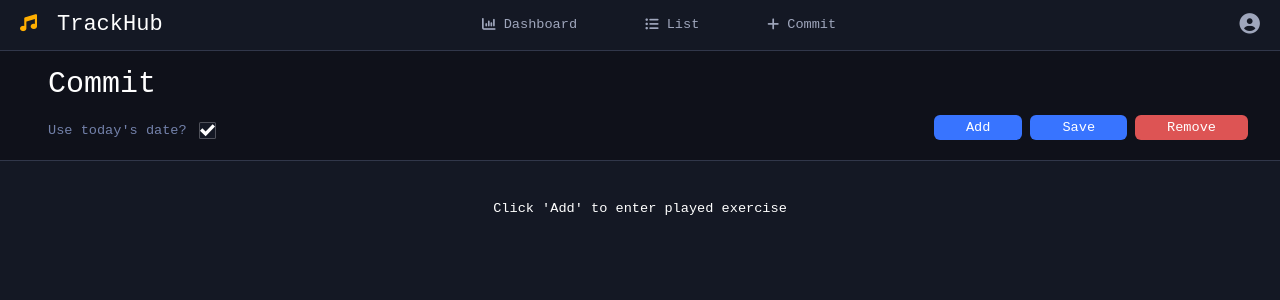
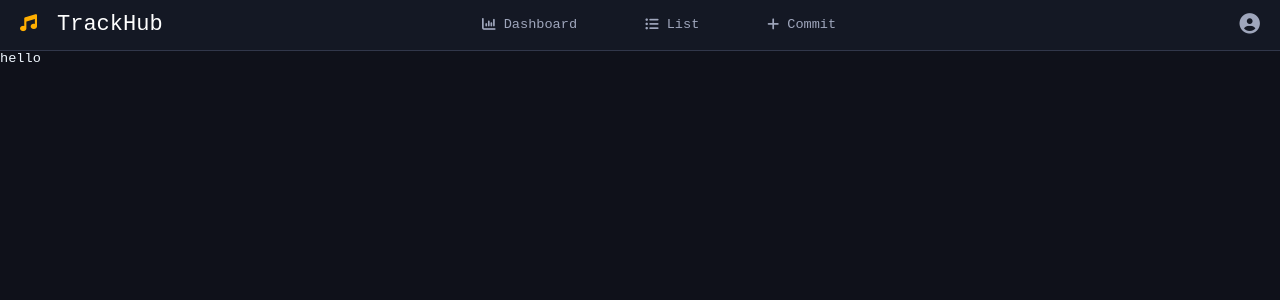
Before and after one commit to Sergestos/TrackHub, an Angular app in the folder App/trackhub/: page /app/list in a window 1280 px wide. Before the commit this address led to /app/commit. Shown: the top 300 px of the page. Built offline with nearby package versions, Linux system fonts and the light colour scheme.

Commit message:
Module refactoring, add list component

```diff
--- a/App/trackhub/src/app/moduls/spa-routing.module.ts
+++ b/App/trackhub/src/app/app-routing.module.ts
@@ -1,11 +1,14 @@
 import { NgModule } from '@angular/core';
 import { RouterModule, Routes } from '@angular/router';
-import { CommitComponent } from './commit/commit.component';
 
-const routes:Routes = [
+const routes: Routes = [
     {
         path: 'app/commit',
-            loadChildren: () => import('./commit/commit.module').then(m => m.CommitModule)
+            loadChildren: () => import('./moduls/commit/commit.module').then(m => m.CommitModule)
+    },
+    {
+        path: 'app/list',
+            loadChildren: () => import('./moduls/list/list.module').then(m => m.ListModule)
     },
     {
         path: '', redirectTo: 'app/commit', pathMatch: 'full'
@@ -18,4 +21,4 @@ const routes:Routes = [
     imports: [RouterModule.forRoot(routes)],
     exports: [RouterModule]
 })
-export class SpaRoutingModule { }
+export class AppRoutingModule { }
--- a/App/trackhub/src/app/app.component.html
+++ b/App/trackhub/src/app/app.component.html
@@ -1,3 +1 @@
-<trh-spa-container>
-
-</trh-spa-container>
+<trh-app-container></trh-app-container>
--- a/App/trackhub/src/app/moduls/spa-container/spa-container.component.css
+++ b/App/trackhub/src/app/moduls/app-container/app-container.component.css
@@ -65,3 +65,11 @@ p {
     min-height: 70vh;
     margin-bottom: 5vh;
 }
+
+a:link,
+a:visited,
+a:hover,
+a:active {
+  text-decoration: none;
+  color: var(--color-low-ascent);
+}
--- a/App/trackhub/src/app/moduls/spa-container/spa-container.component.html
+++ b/App/trackhub/src/app/moduls/app-container/app-container.component.html
@@ -12,11 +12,11 @@
             </div>
             <div class="nav-item">
                 <i class="fa-solid fa-list-ul"></i>
-                <p>List</p>
+                <a routerLink="/app/list">List</a>
             </div>
             <div class="nav-item">
                 <i class="fa-solid fa-plus"></i>
-                <p>Commit</p>
+                <a routerLink="/app/commit">Commit</a>
             </div>
         </div>
         <i class="fa-solid fa-circle-user fa-xl menu-i"></i>
--- /dev/null
+++ b/App/trackhub/src/app/moduls/list/list.component.html
@@ -0,0 +1,3 @@
+<p style="color: aliceblue;">
+    hello
+</p>
```
Also changed, not shown: App/trackhub/src/app/app.module.ts (+5 -3 lines), App/trackhub/src/app/moduls/app-container/app-container.component.ts (added, +10 -0 lines), App/trackhub/src/app/moduls/list/list.component.ts (added, +10 -0 lines), App/trackhub/src/app/moduls/list/list.module.ts (added, +28 -0 lines), App/trackhub/src/app/moduls/spa-container/spa-container.component.ts (deleted, +0 -10 lines), App/trackhub/src/app/moduls/spa.module.ts (deleted, +0 -25 lines), App/trackhub/src/app/moduls/list/list.component.css (added).
